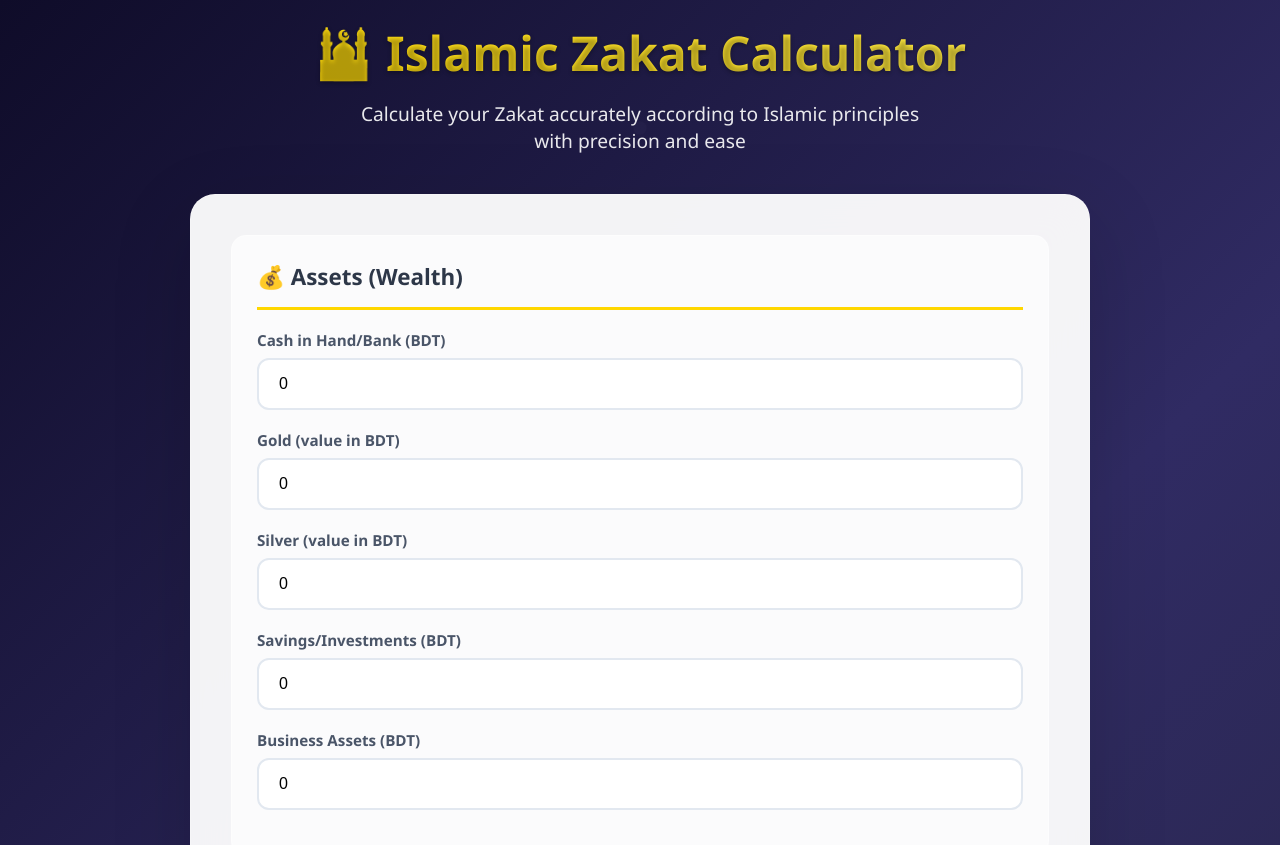
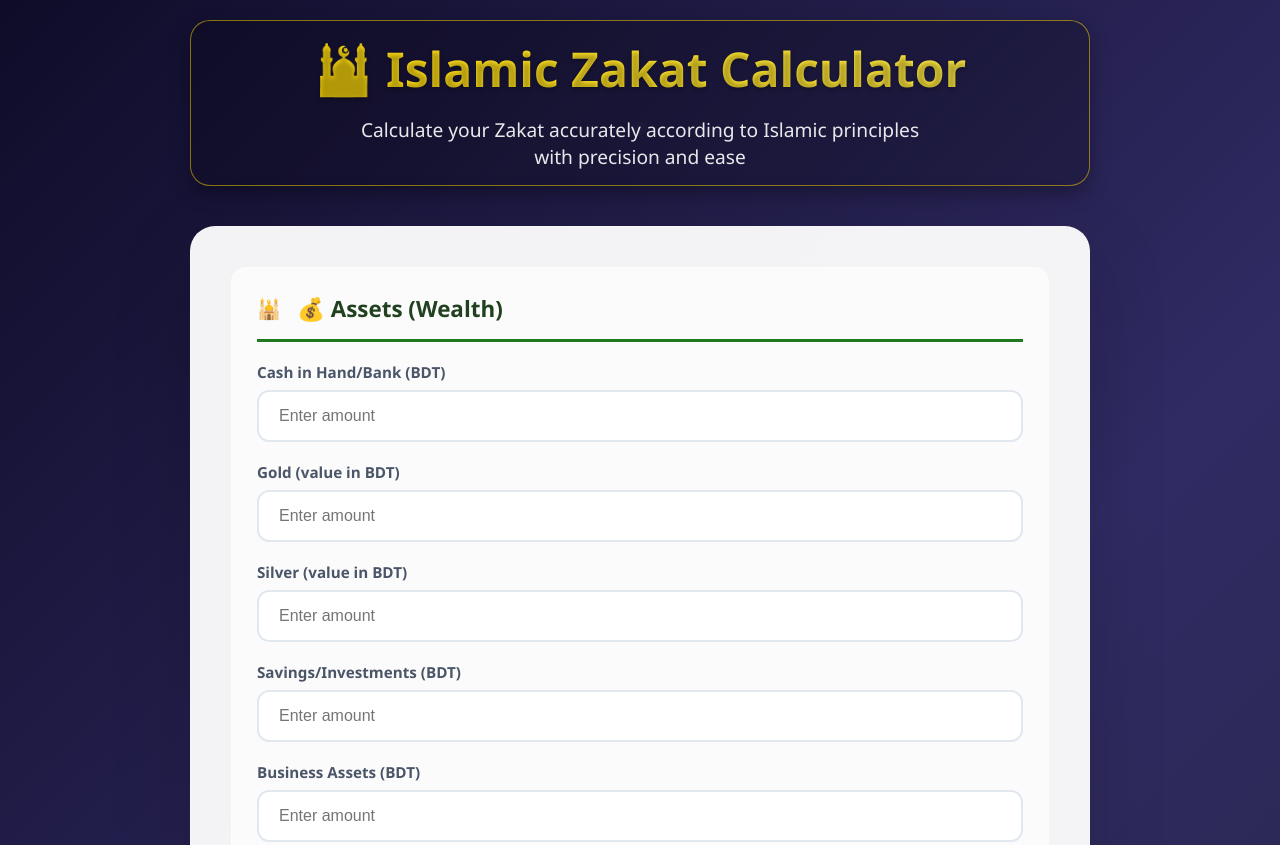
Before and after one commit to eiaserbd/zakat-calculator, a website: page public/index.html in a window 1280 px wide. Shown: the top 845 px of the page. Drawn offline with Linux system fonts and the light colour scheme.

Commit message:
Set numeric fields initially blank, improved Islamic color styling and icons

```diff
--- a/public/index.html
+++ b/public/index.html
@@ -40,9 +40,14 @@
 
         .header {
             text-align: center;
-            color: white;
+            color: #ffffff;
             margin-bottom: 40px;
             animation: slideDown 1s ease-out;
+            border: 1px solid rgba(255, 215, 0, 0.5);
+            padding: 15px;
+            border-radius: 20px;
+            background: rgba(0, 0, 0, 0.20);
+            box-shadow: 0 8px 20px rgba(0, 0, 0, 0.3);
         }
 
         .header h1 {
@@ -83,13 +88,19 @@
         .section-title {
             font-size: 1.4rem;
             font-weight: bold;
-            color: #2d3748;
+            color: #204020;
             margin-bottom: 20px;
             padding-bottom: 15px;
-            border-bottom: 3px solid #ffd700;
+            border-bottom: 3px solid #1f7a1f;
             display: flex;
             align-items: center;
             gap: 10px;
+        }
+        .section-title::before {
+            content: '🕌';
+            display: inline-block;
+            margin-right: 6px;
+            font-size: 1.2rem;
         }
 
         .input-group {
@@ -248,15 +259,16 @@
         }
 
         .api-info {
-            background: linear-gradient(135deg, #343a40 0%, #495057 100%);
+            background: linear-gradient(135deg, #123324 0%, #245536 100%);
             padding: 25px;
             border-radius: 15px;
             margin-top: 25px;
             font-family: 'Courier New', monospace;
             font-size: 13px;
-            color: #adb5bd;
-            border: 1px solid rgba(255, 255, 255, 0.1);
+            color: #d0f4de;
+            border: 1px solid rgba(255, 255, 255, 0.2);
             position: relative;
+            box-shadow: 0 8px 30px rgba(0, 0, 0, 0.3);
         }
 
         .api-header {
@@ -569,23 +581,23 @@
                 <div class="section-title">💰 Assets (Wealth)</div>
                 <div class="input-group">
                     <label>Cash in Hand/Bank (BDT)</label>
-                    <input type="number" id="cash" placeholder="0" value="0">
+                    <input type="number" id="cash" placeholder="Enter amount" min="0" value="">
                 </div>
                 <div class="input-group">
                     <label>Gold (value in BDT)</label>
-                    <input type="number" id="gold" placeholder="0" value="0">
+                    <input type="number" id="gold" placeholder="Enter amount" min="0" value="">
                 </div>
                 <div class="input-group">
                     <label>Silver (value in BDT)</label>
-                    <input type="number" id="silver" placeholder="0" value="0">
+                    <input type="number" id="silver" placeholder="Enter amount" min="0" value="">
                 </div>
                 <div class="input-group">
                     <label>Savings/Investments (BDT)</label>
-                    <input type="number" id="savings" placeholder="0" value="0">
+                    <input type="number" id="savings" placeholder="Enter amount" min="0" value="">
                 </div>
                 <div class="input-group">
                     <label>Business Assets (BDT)</label>
-                    <input type="number" id="business" placeholder="0" value="0">
+                    <input type="number" id="business" placeholder="Enter amount" min="0" value="">
                 </div>
             </div>
 
@@ -788,6 +800,13 @@
     </div>
 
     <script>
+        document.addEventListener('DOMContentLoaded', () => {
+            // Remove the default selected 0 state; keep input empty
+            document.querySelectorAll('input[type="number"]').forEach(input => {
+                if (input.value === '0') input.value = '';
+            });
+        });
+
         async function calculateZakat() {
             const assets = {
                 cash: parseFloat(document.getElementById('cash').value) || 0,
```
